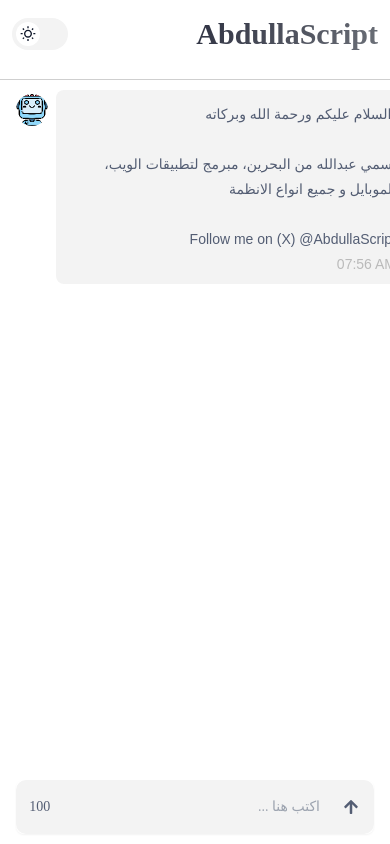
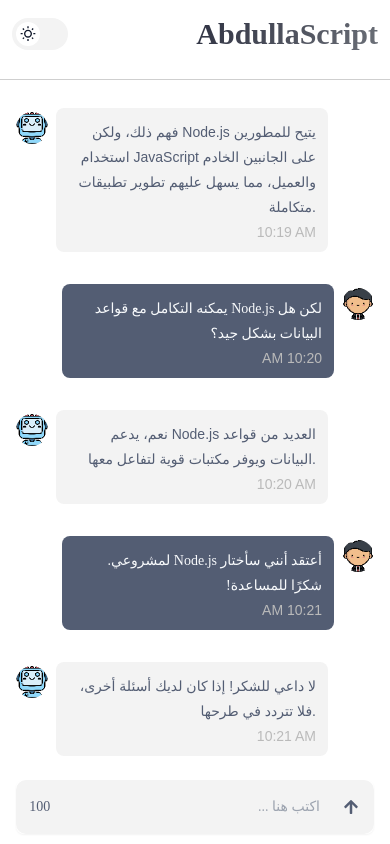
Before and after one commit to abdullascriptbh/ab-chatbot-ui, a React (Create React App) app: page / in a window 390 px wide. Built offline with nearby package versions, Linux system fonts and the light colour scheme; what tailgrids would draw is missing.

Commit message:
less width in mobile

```diff
--- a/src/components/ChatBotUI.js
+++ b/src/components/ChatBotUI.js
@@ -317,7 +317,7 @@ User: ${el.msg.props.children}`;
 								<div className="flex items-start">
 									<img src={process.env.PUBLIC_URL + "/ai.png"} alt="Avatar" className="mr-1 size-10 rounded-full bg-transparent p-1" />
 
-									<div className="min-w-[17rem] max-w-[17rem] overflow-hidden rounded-[8px]  bg-chat-bubble-100 p-3 text-right dark:bg-chat-bubble-400 xs:min-w-[22rem] xs:max-w-[22rem]">
+									<div className="min-w-[17rem] max-w-[17rem] overflow-hidden rounded-[8px]  bg-chat-bubble-100 p-3 text-right dark:bg-chat-bubble-400 xs:min-w-[17rem] xs:max-w-[17rem]">
 										<p className="mb-1 whitespace-pre-line font-Tajawal text-sm/[13px] leading-24 text-chat-bubble-300 dark:text-slate-50">{el.msg}</p>
 										<p className="mt-1 py-1 font-Tajawal text-sm/[8px] text-date-color-200 dark:text-date-color-400">{el.date}</p>
 									</div>
@@ -330,7 +330,7 @@ User: ${el.msg.props.children}`;
 								<div className="flex items-start">
 									<img src={process.env.PUBLIC_URL + "/business-person.png"} alt="User" className="ml-1 size-10 rounded-full bg-transparent p-1" />
 
-									<div className="min-w-[17rem] max-w-[17rem] overflow-hidden rounded-[8px] bg-chat-bubble-300 p-3  text-slate-50 dark:bg-chat-bubble-400 xs:min-w-[22rem] xs:max-w-[22rem]">
+									<div className="min-w-[17rem] max-w-[17rem] overflow-hidden rounded-[8px] bg-chat-bubble-300 p-3  text-slate-50 dark:bg-chat-bubble-400 xs:min-w-[17rem] xs:max-w-[17rem]">
 										<p className="font-Tajawa mb-1 whitespace-pre-line text-right text-sm/[13px]  leading-24 dark:text-slate-50">{el.msg}</p>
 										<p className="mt-1 py-1 font-Tajawal text-sm/[8px] text-date-color-200 dark:text-date-color-400">{el.date}</p>
 									</div>
--- a/src/components/conversation.js
+++ b/src/components/conversation.js
@@ -2,8 +2,7 @@ import React, { Fragment } from "react";
 
 import dayjs from "dayjs";
 import utc from "dayjs/plugin/utc";
-import timezone from "dayjs/plugin/timezone"; // dependent on utc plugin
-import * as Spinner from "react-loader-spinner";
+import timezone from "dayjs/plugin/timezone";
 
 dayjs.extend(utc);
 dayjs.extend(timezone);
@@ -58,88 +57,88 @@ export const initChatList = [
 	// 	),
 	// 	date: "10:15 AM",
 	// },
-	// {
-	// 	loading: false,
-	// 	from: "me",
-	// 	msg: "مرحبًا",
-	// 	date: "10:15 AM",
-	// },
-	// {
-	// 	loading: false,
-	// 	from: "system",
-	// 	msg: "مرحبًا! كيف يمكنني مساعدتك اليوم؟",
-	// 	date: "10:15 AM",
-	// },
-	// {
-	// 	loading: false,
-	// 	from: "me",
-	// 	msg: "أنا في حيرة بين استخدام Node.js و PHP في تطوير موقع الويب الجديد.",
-	// 	date: "10:16 AM",
-	// },
-	// {
-	// 	loading: false,
-	// 	from: "system",
-	// 	msg: "لديك أي معلومات إضافية حول متطلبات المشروع؟",
-	// 	date: "10:16 AM",
-	// },
-	// {
-	// 	loading: false,
-	// 	from: "me",
-	// 	msg: "المشروع يتطلب أداء عالي وتفاعل فعّال مع العملاء.",
-	// 	date: "10:17 AM",
-	// },
-	// {
-	// 	loading: false,
-	// 	from: "system",
-	// 	msg: "في هذه الحالة، يمكن أن يكون Node.js خيارًا جيدًا بسبب أدائه العالي وطريقة تعامله الفعّالة مع الطلبات.",
-	// 	date: "10:17 AM",
-	// },
-	// {
-	// 	loading: false,
-	// 	from: "me",
-	// 	msg: "لكن PHP يعتبر لغة برمجة شائعة ولها مجتمع كبير.",
-	// 	date: "10:18 AM",
-	// },
-	// {
-	// 	loading: false,
-	// 	from: "system",
-	// 	msg: "صحيح، لكن يجب أن ننظر إلى الاحتياجات الخاصة بالمشروع. Node.js يوفر أداءًا ممتازًا ويسمح بتطوير تطبيقات ذات استجابة سريعة.",
-	// 	date: "10:18 AM",
-	// },
-	// {
-	// 	loading: false,
-	// 	from: "me",
-	// 	msg: "لكن معظم المطورين يعرفون PHP، هل لا يجعل ذلك الأمور أسهل؟",
-	// 	date: "10:19 AM",
-	// },
-	// {
-	// 	loading: false,
-	// 	from: "system",
-	// 	msg: "فهم ذلك، ولكن Node.js يتيح للمطورين استخدام JavaScript على الجانبين الخادم والعميل، مما يسهل عليهم تطوير تطبيقات متكاملة.",
-	// 	date: "10:19 AM",
-	// },
-	// {
-	// 	loading: false,
-	// 	from: "me",
-	// 	msg: "لكن هل Node.js يمكنه التكامل مع قواعد البيانات بشكل جيد؟",
-	// 	date: "10:20 AM",
-	// },
-	// {
-	// 	loading: false,
-	// 	from: "system",
-	// 	msg: "نعم، يدعم Node.js العديد من قواعد البيانات ويوفر مكتبات قوية لتفاعل معها.",
-	// 	date: "10:20 AM",
-	// },
-	// {
-	// 	loading: false,
-	// 	from: "me",
-	// 	msg: "أعتقد أنني سأختار Node.js لمشروعي. شكرًا للمساعدة!",
-	// 	date: "10:21 AM",
-	// },
-	// {
-	// 	loading: false,
-	// 	from: "system",
-	// 	msg: "لا داعي للشكر! إذا كان لديك أسئلة أخرى، فلا تتردد في طرحها.",
-	// 	date: "10:21 AM",
-	// },
+	{
+		loading: false,
+		from: "me",
+		msg: "مرحبًا",
+		date: "10:15 AM",
+	},
+	{
+		loading: false,
+		from: "system",
+		msg: "مرحبًا! كيف يمكنني مساعدتك اليوم؟",
+		date: "10:15 AM",
+	},
+	{
+		loading: false,
+		from: "me",
+		msg: "أنا في حيرة بين استخدام Node.js و PHP في تطوير موقع الويب الجديد.",
+		date: "10:16 AM",
+	},
+	{
+		loading: false,
+		from: "system",
+		msg: "لديك أي معلومات إضافية حول متطلبات المشروع؟",
+		date: "10:16 AM",
+	},
+	{
+		loading: false,
+		from: "me",
+		msg: "المشروع يتطلب أداء عالي وتفاعل فعّال مع العملاء.",
+		date: "10:17 AM",
+	},
+	{
+		loading: false,
+		from: "system",
+		msg: "في هذه الحالة، يمكن أن يكون Node.js خيارًا جيدًا بسبب أدائه العالي وطريقة تعامله الفعّالة مع الطلبات.",
+		date: "10:17 AM",
+	},
+	{
+		loading: false,
+		from: "me",
+		msg: "لكن PHP يعتبر لغة برمجة شائعة ولها مجتمع كبير.",
+		date: "10:18 AM",
+	},
+	{
+		loading: false,
+		from: "system",
+		msg: "صحيح، لكن يجب أن ننظر إلى الاحتياجات الخاصة بالمشروع. Node.js يوفر أداءًا ممتازًا ويسمح بتطوير تطبيقات ذات استجابة سريعة.",
+		date: "10:18 AM",
+	},
+	{
+		loading: false,
+		from: "me",
+		msg: "لكن معظم المطورين يعرفون PHP، هل لا يجعل ذلك الأمور أسهل؟",
+		date: "10:19 AM",
+	},
+	{
+		loading: false,
+		from: "system",
+		msg: "فهم ذلك، ولكن Node.js يتيح للمطورين استخدام JavaScript على الجانبين الخادم والعميل، مما يسهل عليهم تطوير تطبيقات متكاملة.",
+		date: "10:19 AM",
+	},
+	{
+		loading: false,
+		from: "me",
+		msg: "لكن هل Node.js يمكنه التكامل مع قواعد البيانات بشكل جيد؟",
+		date: "10:20 AM",
+	},
+	{
+		loading: false,
+		from: "system",
+		msg: "نعم، يدعم Node.js العديد من قواعد البيانات ويوفر مكتبات قوية لتفاعل معها.",
+		date: "10:20 AM",
+	},
+	{
+		loading: false,
+		from: "me",
+		msg: "أعتقد أنني سأختار Node.js لمشروعي. شكرًا للمساعدة!",
+		date: "10:21 AM",
+	},
+	{
+		loading: false,
+		from: "system",
+		msg: "لا داعي للشكر! إذا كان لديك أسئلة أخرى، فلا تتردد في طرحها.",
+		date: "10:21 AM",
+	},
 ];
--- a/tailwind.config.js
+++ b/tailwind.config.js
@@ -45,9 +45,7 @@ module.exports = {
 			},
 		},
 		animations: {
-			// custom animation classes
 			bounce: "bounce 1s",
-			slide: "slide-in 1s",
 		},
 	},
 	plugins: [
```
